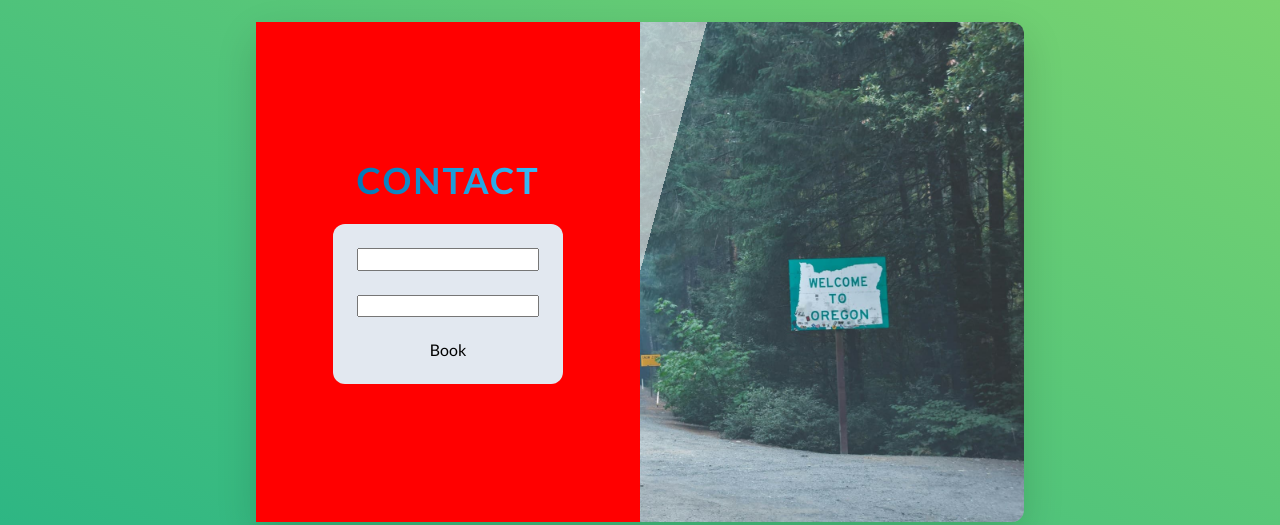
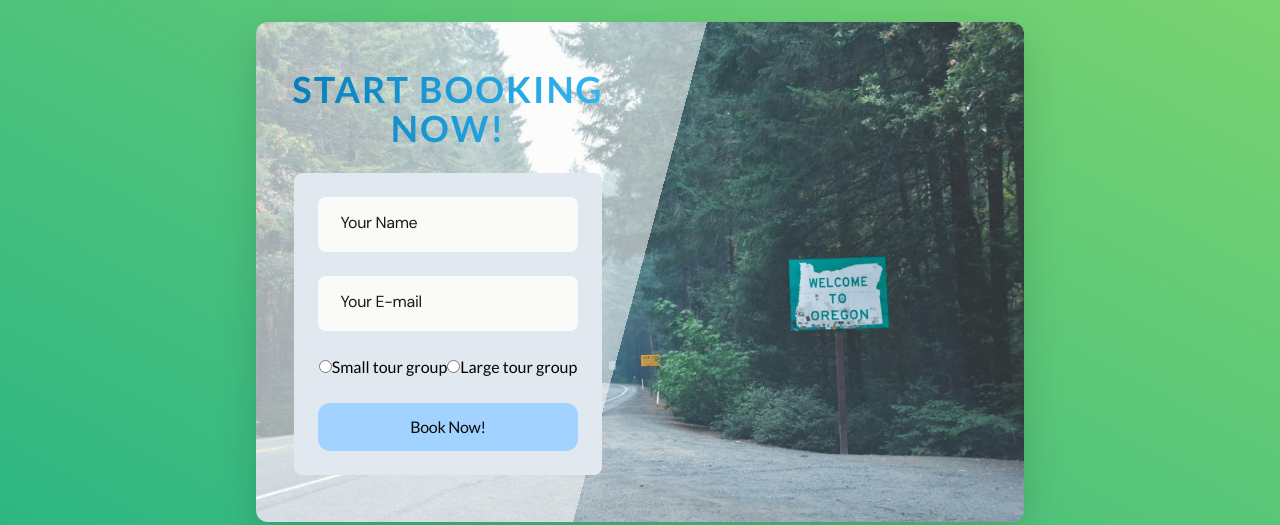
Before and after one commit to Alexandrbig1/trail_quest, a React (Vite) app: page / in a window 1280 px wide. Shown: the part 3317-3842 px from the top of the page. Built offline with nearby package versions, Linux system fonts and the light colour scheme.

Commit message:
feat: add contact form with validation using React Hook Form and Zod

```diff
--- a/package.json
+++ b/package.json
@@ -42,12 +42,14 @@
     "preview": "vite preview"
   },
   "dependencies": {
+    "@hookform/resolvers": "^3.9.0",
     "axios": "^1.7.2",
     "modern-normalize": "^2.0.0",
     "prop-types": "^15.8.1",
     "react": "^18.3.1",
     "react-dom": "^18.3.1",
     "react-helmet-async": "^2.0.5",
+    "react-hook-form": "^7.52.1",
     "react-icons": "^5.2.1",
     "react-intersection-observer": "^9.10.3",
     "react-loader-spinner": "^6.1.6",
@@ -56,7 +58,8 @@
     "react-toastify": "^10.0.5",
     "styled-components": "^6.1.11",
     "swiper": "^11.1.4",
-    "uuid": "^10.0.0"
+    "uuid": "^10.0.0",
+    "zod": "^3.23.8"
   },
   "devDependencies": {
     "@types/react": "^18.3.3",
--- a/src/components/App.jsx
+++ b/src/components/App.jsx
@@ -22,10 +22,12 @@ const theme = {
     colors: {
       mainTextColor: "#0c0a09",
       mainTextColorLowOp: "#0c0a0970",
+      mainTextColorVeryLowOp: "#0c0a0910",
       paragraphTextColor: "#1c1917",
       mainBgColor: "#e2e8f0",
       aboutBgColor: "#94a3b8",
       secondaryBgColor: "#f9f9f9",
+      secondaryBgColorLowOp: "#f9f9f970",
       accentColor: "#a2d2ff",
       accentDarkColor: "#3b82f6",
       heroOverlayColor: "#bde0fe80",
@@ -35,6 +37,8 @@ const theme = {
       whiteColor: "#fafaf9",
       whiteColorLowOp: "#fafaf990",
       whiteColorVeryLowOp: "#fafaf990",
+      blackColor: "#0c0a09",
+      blackColorVeryLowOp: "#0c0a0910",
       greenColor: "#7ed56f",
       greenColorLowOp: "#7ed56f85",
       blueColor: "#2998ff",
@@ -49,16 +53,19 @@ const theme = {
       orangeColorDarkLowOp: "#ff773085",
       featuresCardBoxShadow: "rgba(0, 0, 0, 0.15)",
       greyColor: "#d6d3d1",
+      inputColor: "#fafaf9",
     },
   },
   dark: {
     colors: {
       mainTextColor: "#fafaf9",
       mainTextColorLowOp: "#fafaf970",
+      mainTextColorVeryLowOp: "#fafaf910",
       paragraphTextColor: "#fafaf990",
       mainBgColor: "#164e63",
       aboutBgColor: "#0369a1",
       secondaryBgColor: "#444",
+      secondaryBgColorLowOp: "#44444470",
       accentColor: "#a2d2ff",
       accentDarkColor: "#3b82f6",
       heroOverlayColor: "#bde0fe80",
@@ -68,6 +75,8 @@ const theme = {
       whiteColor: "#fafaf9",
       whiteColorLowOp: "#fafaf990",
       whiteColorVeryLowOp: "#fafaf990",
+      blackColor: "#0c0a09",
+      blackColorVeryLowOp: "#0c0a0910",
       greenColor: "#7ed56f",
       greenColorLowOp: "#7ed56f85",
       blueColor: "#2998ff",
@@ -82,6 +91,7 @@ const theme = {
       orangeColorDarkLowOp: "#ff773085",
       featuresCardBoxShadow: "rgba(255, 255, 255, 0.15)",
       greyColor: "#78716c",
+      inputColor: "#44403c",
     },
   },
 };
--- a/src/components/Contact/Contact.jsx
+++ b/src/components/Contact/Contact.jsx
@@ -26,7 +26,7 @@ function Contact() {
     <ContactContainer id="contact" ref={contactRef}>
       <ContactWrapper>
         <FormWrapper>
-          <HeadingSection>Contact</HeadingSection>
+          <HeadingSection>Start Booking now!</HeadingSection>
           <Form />
         </FormWrapper>
       </ContactWrapper>
--- a/src/components/Contact/Contact.styled.jsx
+++ b/src/components/Contact/Contact.styled.jsx
@@ -58,7 +58,6 @@ export const ContactWrapper = styled.div`
 export const FormWrapper = styled.div`
   width: 50%;
   height: 100%;
-  background-color: red;
   display: flex;
   flex-direction: column;
   gap: 2.4rem;
--- a/src/components/UI/Form/Form.jsx
+++ b/src/components/UI/Form/Form.jsx
@@ -1,11 +1,94 @@
-import { FormWrapper } from "./Form.styled";
+import { useForm } from "react-hook-form";
+import { z } from "zod";
+import { toast } from "react-toastify";
+import { zodResolver } from "@hookform/resolvers/zod";
+import { commonToastOptions } from "../../../helpers/toastOptions";
+import { FormBtn, FormInput, FormWrapper } from "./Form.styled";
+import { capitalizeName } from "../../../helpers/capitalizeWord";
+
+const schema = z.object({
+  name: z.string().min(1),
+  email: z.string().email(),
+  groupSize: z.enum(["small", "large"]),
+});
 
 function Form() {
+  const { register, handleSubmit, reset } = useForm({
+    resolver: zodResolver(schema),
+  });
+
+  const onSubmit = (data) => {
+    toast.success(
+      `Thank you ${capitalizeName(
+        data.name
+      )} for your message! We will get back to you shortly.`,
+      commonToastOptions
+    );
+    reset();
+  };
+
+  const onError = (errors) => {
+    if (errors.name) {
+      toast.error(
+        "Name is required. Please enter your name.",
+        commonToastOptions
+      );
+    } else if (errors.email) {
+      toast.error(
+        "Invalid email address. Please enter a valid email.",
+        commonToastOptions
+      );
+    } else if (errors.groupSize) {
+      toast.error("Please select a group size.", commonToastOptions);
+    } else {
+      toast.error(
+        "There was an error submitting the form. Please check your inputs.",
+        commonToastOptions
+      );
+    }
+  };
+
   return (
-    <FormWrapper>
-      <input type="text" />
-      <input type="email" />
-      <button>Book</button>
+    <FormWrapper onSubmit={handleSubmit(onSubmit, onError)}>
+      <FormInput
+        {...register("name")}
+        type="text"
+        id="name"
+        placeholder="Your Name"
+        aria-label="Your Name"
+        aria-required="true"
+      />
+      <FormInput
+        {...register("email")}
+        type="email"
+        id="email"
+        placeholder="Your E-mail"
+        aria-label="Your E-mail"
+        aria-required="true"
+      />
+      <div>
+        <label>
+          <input
+            {...register("groupSize")}
+            type="radio"
+            value="small"
+            aria-label="Small tour group"
+          />
+          Small tour group
+        </label>
+        <label>
+          <input
+            {...register("groupSize")}
+            type="radio"
+            value="large"
+            aria-label="Large tour group"
+          />
+          Large tour group
+        </label>
+      </div>
+      <FormBtn type="submit" aria-label="Submit the form">
+        Book Now!
+      </FormBtn>
     </FormWrapper>
   );
 }
--- a/src/components/UI/Form/Form.styled.jsx
+++ b/src/components/UI/Form/Form.styled.jsx
@@ -1,11 +1,72 @@
 import styled from "styled-components";
+import { primaryFont, secondaryFont } from "../../fonts";
 
 export const FormWrapper = styled.form`
+  width: 80%;
   display: flex;
   flex-direction: column;
   align-items: center;
   gap: 2.4rem;
   background-color: ${(p) => p.theme.colors.mainBgColor};
   padding: 2.4rem;
+  border-radius: 0.8rem;
+`;
+
+export const FormInput = styled.input`
+  width: 100%;
+  border: none;
+  outline: none;
+  background: none;
+  padding: 1.4rem 2.2rem;
+  border-radius: 0.8rem;
+  background-color: ${(p) => p.theme.colors.inputColor};
+  font-family: ${secondaryFont};
+  font-weight: 400;
+  font-size: 1.6rem;
+  line-height: 1.5;
+  letter-spacing: -0.02em;
+  color: ${({ theme }) => theme.colors.mainTextColor};
+  transition: all 0.2s ease-in-out;
+  border-bottom: 3px solid transparent;
+
+  &::placeholder {
+    font-family: ${secondaryFont};
+    font-weight: 400;
+    font-size: 1.6rem;
+    line-height: 1.5;
+    letter-spacing: -0.02em;
+    color: ${({ theme }) => theme.colors.paragraphTextColor};
+  }
+
+  &:focus {
+    outline: none;
+    box-shadow: 1px 0 8px ${({ theme }) => theme.colors.mainTextColorVeryLowOp},
+      -1px 0 8px ${({ theme }) => theme.colors.mainTextColorVeryLowOp};
+    box-shadow: 0 1rem 2rem
+      ${({ theme }) => theme.colors.mainTextColorVeryLowOp};
+    border-bottom: 3px solid ${({ theme }) => theme.colors.accentColor};
+    background-color: ${(p) => p.theme.colors.inputColor};
+  }
+`;
+
+export const FormBtn = styled.button`
+  border: none;
+  outline: none;
+  background: none;
+  width: 100%;
+  padding: 1.2rem 2.4rem;
+  background-color: ${(p) => p.theme.colors.accentColor};
   border-radius: 1.2rem;
+  font-family: ${primaryFont};
+  font-weight: 400;
+  font-size: 1.6rem;
+  line-height: 1.5;
+  letter-spacing: -0.02em;
+  transition: all var(--primary-transition);
+  color: ${(p) => p.theme.colors.blackColor};
+
+  &:hover {
+    background-color: ${(p) => p.theme.colors.accentDarkColor};
+    color: ${(p) => p.theme.colors.whiteColor};
+  }
 `;
--- /dev/null
+++ b/src/helpers/capitalizeWord.js
@@ -0,0 +1,6 @@
+export const capitalizeName = (name) => {
+  return name
+    .split(" ")
+    .map((word) => word.charAt(0).toUpperCase() + word.slice(1).toLowerCase())
+    .join(" ");
+};
```
Also changed, not shown: 1 other file (tests, documents, lock files or other folders).
